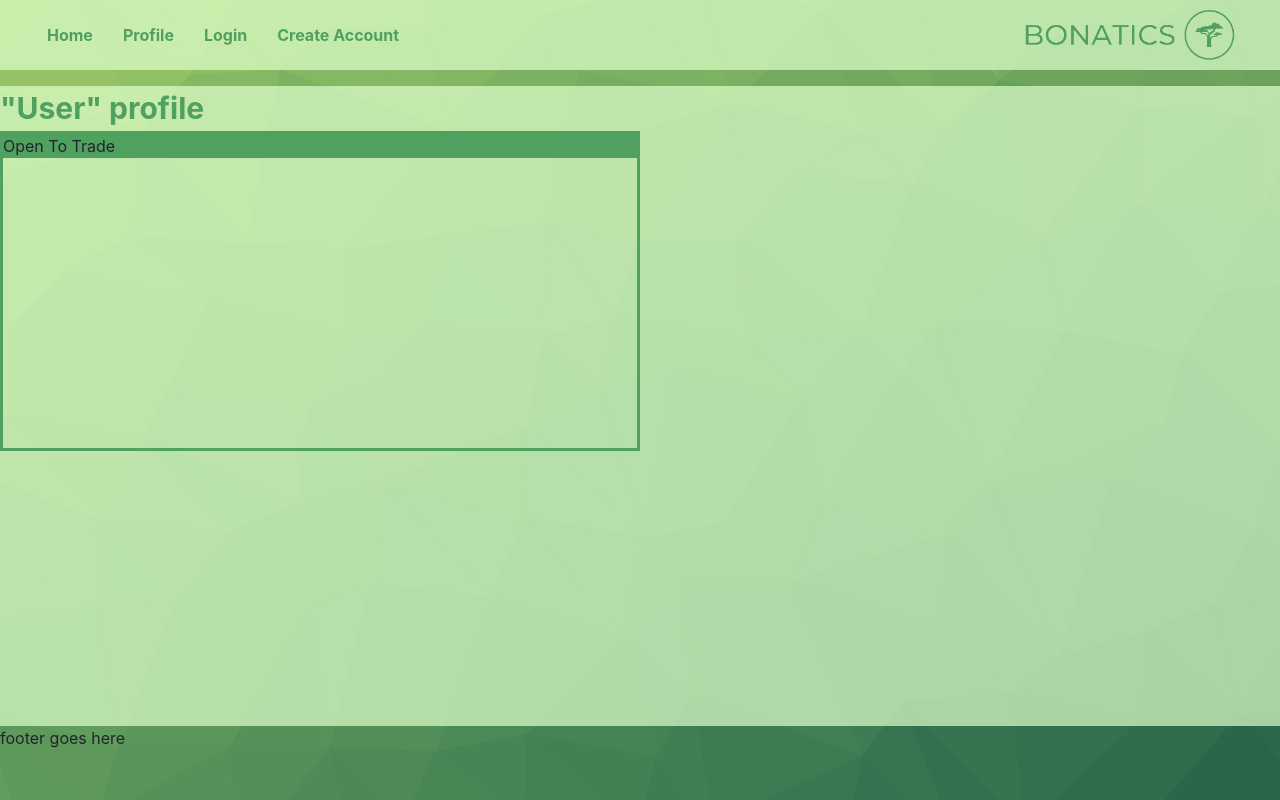
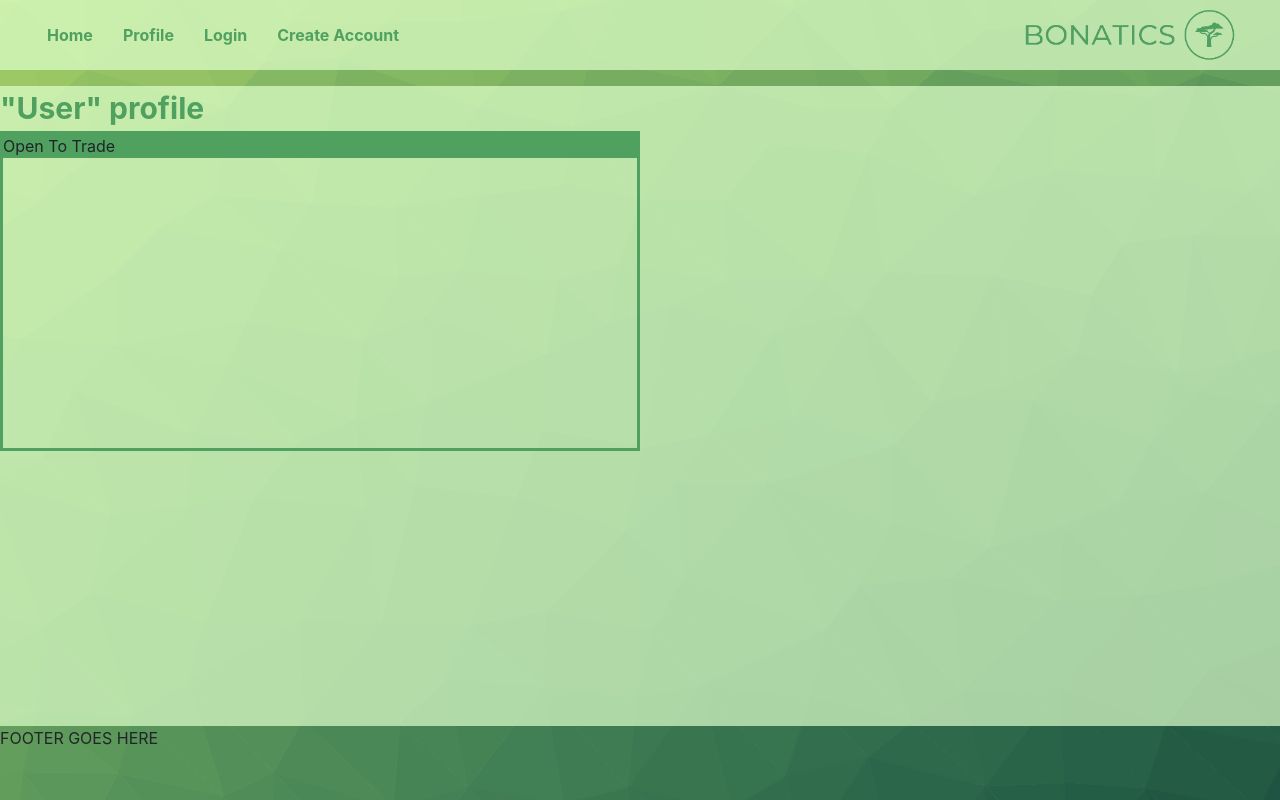
Before and after one commit to SotoTheMayor/bonatics, a React (Create React App) app in the folder client/: page /profile in a window 1280 px wide. Shown: the top 800 px of the page. Built offline with nearby package versions, Linux system fonts and the light colour scheme.

Commit message:
fixed background

```diff
--- a/client/src/App.css
+++ b/client/src/App.css
@@ -5,11 +5,14 @@
 
 #root {
   background-image: url(./images/background.svg);
-  background-repeat: no-repeat;
+  background-repeat:no-repeat;
+  -webkit-background-size: cover;
+        -moz-background-size: cover;
+        -o-background-size: cover;
   background-position: center;
   background-size: cover;
-  height: 120vh;
-  overflow: hidden;
+min-height: 100vh;
+  /* overflow: hidden; */
 }
 
 .App {
@@ -19,6 +22,11 @@
 header {
   height: fit-content;
   background-color: rgba(223, 255, 202, 0.7);
+}
+
+footer {
+  position:relative;
+  bottom:0px;
 }
 
 .navbar {
--- a/client/src/components/Footer/index.js
+++ b/client/src/components/Footer/index.js
@@ -4,35 +4,10 @@ import { Link } from 'react-router-dom';
 import Auth from '../../utils/auth';
 
 const Footer = () => {
-    const logout = (event) => {
-        event.prevenDefault();
-        Auth.logout();
-    };
     return (
         <footer>
-            {/* <div>
-                <div>
-                    <Link to='/'>
-                        <h3>Home</h3>
-                    </Link>
-                </div>
-                <div>
-                    {Auth.loggedIn() ? (
-                        <>
-                            <Link to='/myProfile'>
-                                <h3>{Auth.getProfile().data.username}'s Profile</h3>
-                            </Link>
-                            <button onClick={logout}>Logout</button>
-                        </>
-                    ) : (
-                        <>
-                        <Link to='login'><h3>Login</h3></Link>
-                        <Link to='signup'><h3>Create Account</h3></Link>
-                        </>
-                    )}
-                </div>
-            </div> */}
-            footer goes here
+
+           <div className='footer'>FOOTER GOES HERE</div>
         </footer>
     )
 };
```
